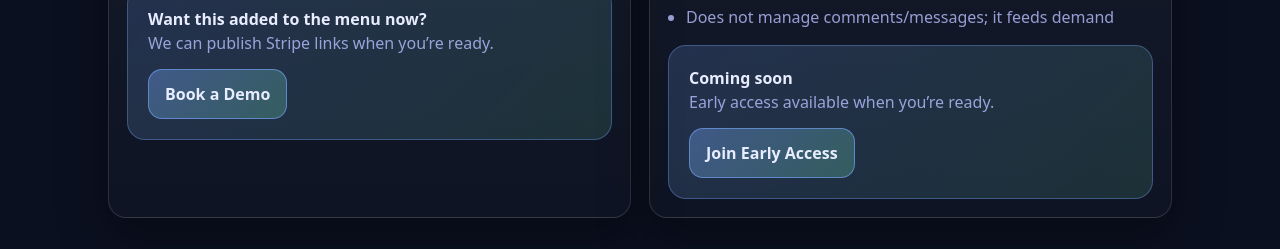
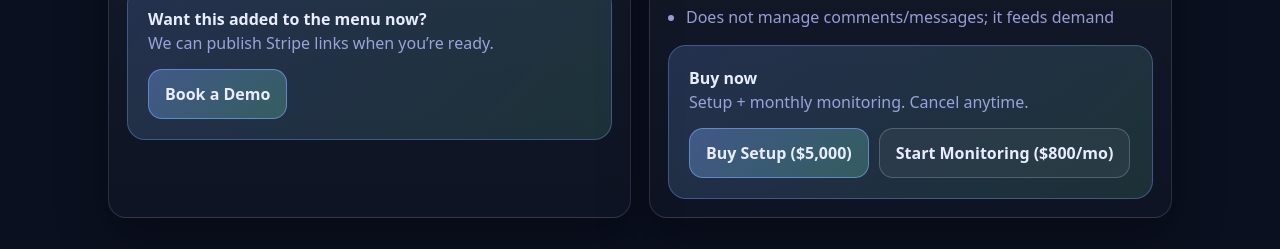
Before and after one commit to AcctMask/actual-assistant-site, a plain HTML site: page index.html in a window 1280 px wide. Shown: the part 1418-1667 px from the top of the page. Drawn offline with Linux system fonts and the light colour scheme.

Commit message:
Add Stripe payment links for Weather Lead Generator

```diff
--- a/index.html
+++ b/index.html
@@ -246,15 +246,28 @@
               <li>Tracks posts + clicks (UTM links)</li>
               <li>Does not manage comments/messages; it feeds demand</li>
             </ul>
-            <div class="cta" style="margin-top:16px;">
-              <div>
-                <strong>Coming soon</strong><br />
-                <span class="muted">Early access available when you’re ready.</span>
-              </div>
-              <a class="btn primary" href="/demo.html">Join Early Access</a>
-            </div>
-          </div>
+<div class="cta" style="margin-top:16px;">
+  <div>
+    <strong>Buy now</strong><br />
+    <span class="muted">Setup + monthly monitoring. Cancel anytime.</span>
+  </div>
 
+  <div style="display:flex; gap:10px; flex-wrap:wrap;">
+    <a class="btn primary"
+       href="https://buy.stripe.com/fZuaEWaCBb6M3znblN2Ry04"
+       target="_blank"
+       rel="noopener noreferrer">
+      Buy Setup ($5,000)
+    </a>
+
+    <a class="btn"
+       href="https://buy.stripe.com/bJeaEW8ut4Iob1PdtV2Ry03"
+       target="_blank"
+       rel="noopener noreferrer">
+      Start Monitoring ($800/mo)
+    </a>
+  </div>
+</div>
         </div>
       </section>
 
```
